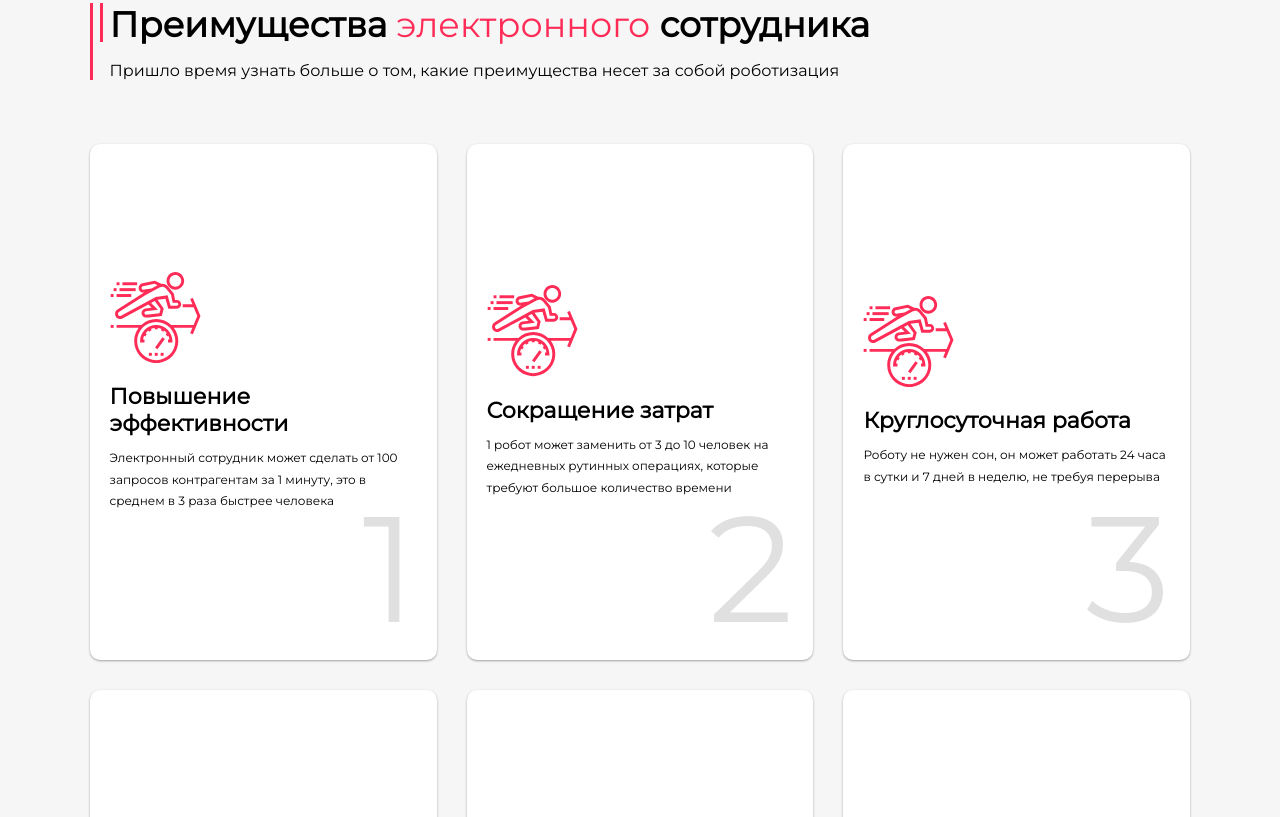
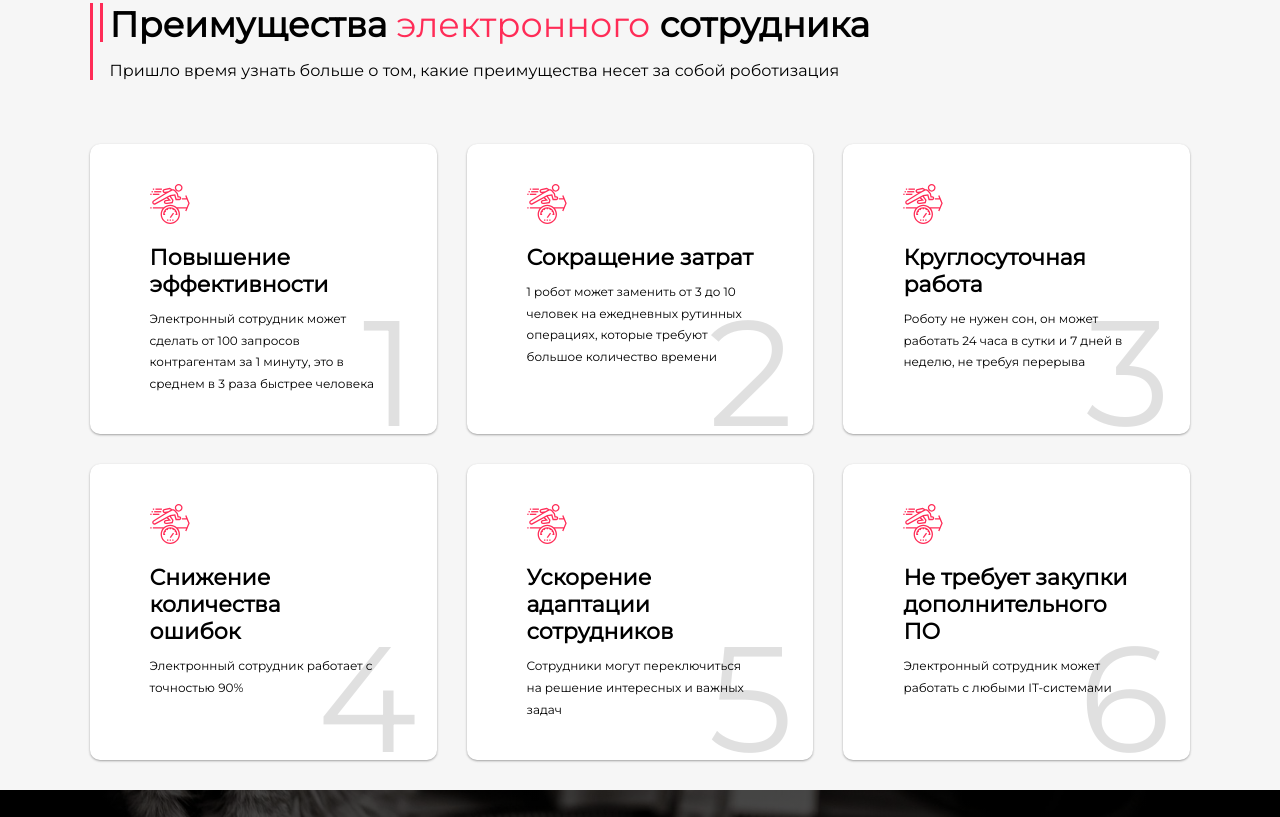
Before and after one commit to widetrace/widetrace.github.io, a plain HTML site: page index.html in a window 1280 px wide. Shown: the part 837-1654 px from the top of the page. Drawn offline with Linux system fonts and the light colour scheme.

Commit message:
Add files via upload

```diff
--- a/style.css
+++ b/style.css
@@ -178,8 +178,7 @@ nav p:hover {
 }
 
 .adv-wrap {
-  padding: 20px 20px 40px 20px;
-  height: 100%;
+  padding: 40px 60px;
   width: 100%;
   display: flex;
   flex-flow: column nowrap;
@@ -224,7 +223,7 @@ nav p:hover {
 
 .adv-wrap svg {
   transition: 0.5s linear all;
-  height: 20%;
+  height: 5vh;
   width: auto;
   margin-right: auto;
   fill: #ff2c57;
@@ -249,7 +248,7 @@ nav p:hover {
 
 .adv-number {
   position: absolute;
-  bottom: 0;
+  bottom: -30px;
   right: 20px;
   color: rgba(0, 0, 0, 0.12);
   font-size: 150px;
```
